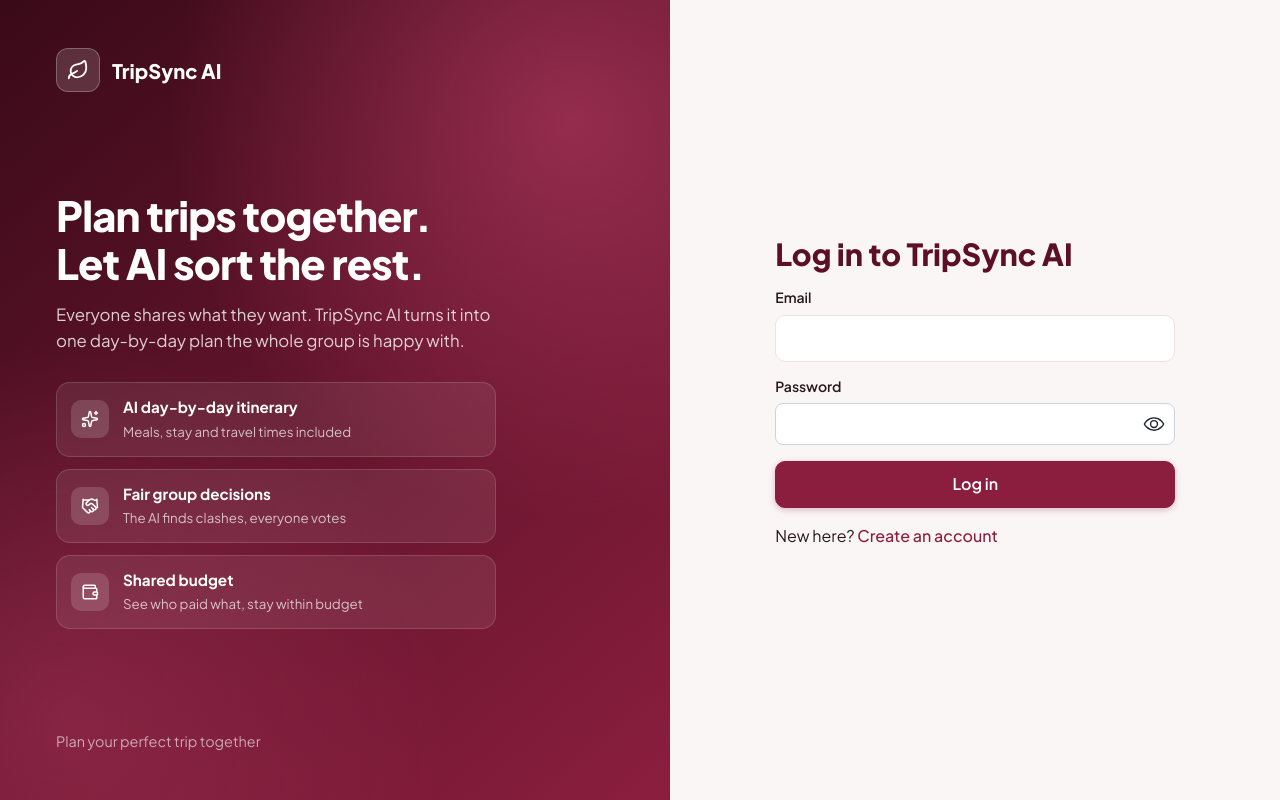
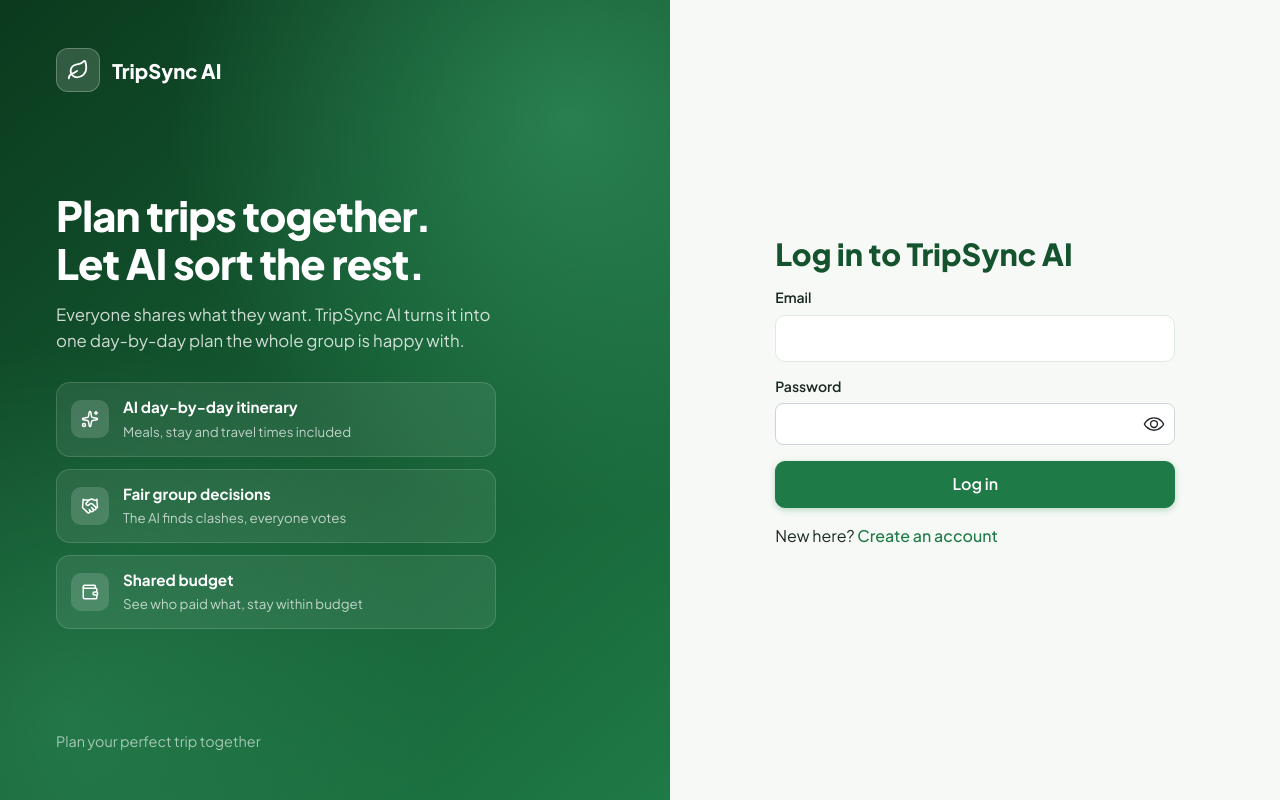
Before and after one commit to anjali173411-hub/tripsync-ai, a React (Vite) app in the folder frontend/: page /login in a window 1280 px wide. Built offline with nearby package versions, Linux system fonts and the light colour scheme; no server answers.

Commit message:
34commit

```diff
--- a/frontend/src/index.css
+++ b/frontend/src/index.css
@@ -1,26 +1,26 @@
 /* =========================================================
-   TripSync AI - maroon theme
+   TripSync AI - green theme
    All colours, corners and shadows are set once here at the top.
    To change the app's colour, change the "--primary" values below.
    ========================================================= */
 
 :root {
-  /* Main colour: maroon */
-  --primary: #8b1e3f;
-  --primary-dark: #5c1028;
-  --primary-darkest: #3a0a19;
-  --primary-hover: #741734;
-  --primary-bright: #c2416b;
-  --primary-light: #f7e1e7;
-  --primary-tile: #fbedf0;
-  --primary-pale: #fdf7f8;
+  /* Main colour: green */
+  --primary: #1e7a46;
+  --primary-dark: #14532d;
+  --primary-darkest: #0b3a1e;
+  --primary-hover: #18663a;
+  --primary-bright: #3aa26a;
+  --primary-light: #dcf2e4;
+  --primary-tile: #ebf7ef;
+  --primary-pale: #f6fbf7;
 
   /* Neutrals */
   --white: #ffffff;
-  --background: #faf6f5;
-  --text: #2a1a1f;
-  --muted: #7a6a6e;
-  --border: #eee2e4;
+  --background: #f6f9f6;
+  --text: #1b2a21;
+  --muted: #66756b;
+  --border: #dfeae2;
 
   /* Messages */
   --error: #c0392b;
@@ -31,9 +31,9 @@
   /* Shapes */
   --radius: 14px;
   --radius-small: 10px;
-  --shadow: 0 1px 2px rgba(58, 10, 25, 0.06), 0 4px 16px rgba(58, 10, 25, 0.07);
-  --shadow-hover: 0 2px 4px rgba(58, 10, 25, 0.08), 0 10px 28px rgba(58, 10, 25, 0.15);
-  --primary-glow: rgba(139, 30, 63, 0.28);
+  --shadow: 0 1px 2px rgba(11, 58, 30, 0.06), 0 4px 16px rgba(11, 58, 30, 0.07);
+  --shadow-hover: 0 2px 4px rgba(11, 58, 30, 0.08), 0 10px 28px rgba(11, 58, 30, 0.15);
+  --primary-glow: rgba(30, 122, 70, 0.28);
 }
 
 * {
@@ -106,7 +106,7 @@ hr {
   gap: 12px;
   padding: 12px 24px;
   background: linear-gradient(90deg, var(--primary-darkest), var(--primary));
-  box-shadow: 0 2px 12px rgba(58, 10, 25, 0.25);
+  box-shadow: 0 2px 12px rgba(11, 58, 30, 0.25);
 }
 
 /* Logo: purple square + name + tagline */
@@ -275,7 +275,7 @@ button:where(:not([class*="mantine-"])):disabled {
 
 .badge-finalised { background: var(--primary); color: var(--white); }
 
-.badge-completed { background: #f1e8ea; color: var(--muted); }
+.badge-completed { background: #e6efe8; color: var(--muted); }
 
 /* ---------- Trip pages: menu on the left, content on the right ---------- */
 
@@ -346,9 +346,9 @@ button:where(:not([class*="mantine-"])):disabled {
   border: none;
   color: var(--white);
   background:
-    radial-gradient(circle at 90% 10%, rgba(194, 65, 107, 0.55), transparent 45%),
+    radial-gradient(circle at 90% 10%, rgba(58, 162, 106, 0.55), transparent 45%),
     linear-gradient(135deg, var(--primary-darkest), var(--primary));
-  box-shadow: 0 10px 30px rgba(58, 10, 25, 0.3);
+  box-shadow: 0 10px 30px rgba(11, 58, 30, 0.3);
 }
 
 .hero h1 {
@@ -474,7 +474,7 @@ button:where(:not([class*="mantine-"])):disabled {
   justify-content: center;
   gap: 6px;
   min-height: 290px;
-  border: 2px dashed #e3b8c4;
+  border: 2px dashed #a9d8bb;
   border-radius: var(--radius);
   background: var(--primary-pale);
   color: var(--primary);
@@ -557,7 +557,7 @@ button:where(:not([class*="mantine-"])):disabled {
   justify-content: center;
   color: rgba(255, 255, 255, 0.35);
   background:
-    radial-gradient(circle at 85% 15%, rgba(194, 65, 107, 0.6), transparent 50%),
+    radial-gradient(circle at 85% 15%, rgba(58, 162, 106, 0.6), transparent 50%),
     linear-gradient(135deg, var(--primary-dark), var(--primary));
 }
 
@@ -566,7 +566,7 @@ button:where(:not([class*="mantine-"])):disabled {
   content: "";
   position: absolute;
   inset: 0;
-  background: linear-gradient(to top, rgba(15, 5, 8, 0.8) 10%, rgba(15, 5, 8, 0.1) 55%, rgba(15, 5, 8, 0.3));
+  background: linear-gradient(to top, rgba(5, 15, 9, 0.8) 10%, rgba(5, 15, 9, 0.1) 55%, rgba(5, 15, 9, 0.3));
 }
 
 .cover-text {
@@ -624,7 +624,7 @@ button:where(:not([class*="mantine-"])):disabled {
 /* ---------- Small extras for the SRS features ---------- */
 
 .badge-archived {
-  background: #f1e8ea;
+  background: #e6efe8;
   color: var(--muted);
 }
 
@@ -638,7 +638,7 @@ button:where(:not([class*="mantine-"])):disabled {
   min-height: 100vh;
 }
 
-/* Left: maroon side that explains the app */
+/* Left: green side that explains the app */
 .auth-story {
   display: flex;
   flex-direction: column;
@@ -647,8 +647,8 @@ button:where(:not([class*="mantine-"])):disabled {
   padding: 48px 56px;
   color: var(--white);
   background:
-    radial-gradient(circle at 85% 15%, rgba(194, 65, 107, 0.55), transparent 45%),
-    radial-gradient(circle at 10% 90%, rgba(194, 65, 107, 0.35), transparent 40%),
+    radial-gradient(circle at 85% 15%, rgba(58, 162, 106, 0.55), transparent 45%),
+    radial-gradient(circle at 10% 90%, rgba(58, 162, 106, 0.35), transparent 40%),
     linear-gradient(140deg, var(--primary-darkest), var(--primary));
 }
 
@@ -734,7 +734,7 @@ button:where(:not([class*="mantine-"])):disabled {
   color: var(--primary-dark);
 }
 
-/* Phones: the maroon side becomes a short header above the form */
+/* Phones: the green side becomes a short header above the form */
 @media (max-width: 760px) {
 .auth-page {
     grid-template-columns: 1fr;
@@ -765,7 +765,7 @@ button:where(:not([class*="mantine-"])):disabled {
 
 /* ---------- Small extra styles for Mantine parts ---------- */
 
-/* Trip Details: big banner with the place photo (or the maroon gradient) */
+/* Trip Details: big banner with the place photo (or the green gradient) */
 .trip-banner {
   position: relative;
   display: flex;
@@ -773,7 +773,7 @@ button:where(:not([class*="mantine-"])):disabled {
   min-height: 210px;
   overflow: hidden;
   background:
-    radial-gradient(circle at 85% 15%, rgba(194, 65, 107, 0.6), transparent 50%),
+    radial-gradient(circle at 85% 15%, rgba(58, 162, 106, 0.6), transparent 50%),
     linear-gradient(135deg, var(--primary-dark), var(--primary));
   background-size: cover;
   background-position: center;
@@ -784,7 +784,7 @@ button:where(:not([class*="mantine-"])):disabled {
   content: "";
   position: absolute;
   inset: 0;
-  background: linear-gradient(to top, rgba(15, 5, 8, 0.8), rgba(15, 5, 8, 0.05) 70%);
+  background: linear-gradient(to top, rgba(5, 15, 9, 0.8), rgba(5, 15, 9, 0.05) 70%);
 }
 
 .trip-banner-text {
--- a/frontend/src/theme.js
+++ b/frontend/src/theme.js
@@ -5,10 +5,10 @@ import { createTheme } from "@mantine/core";
 export const theme = createTheme({
   // Mantine needs 10 shades of a colour, from light (0) to dark (9)
   colors: {
-    maroon: ["#fdf2f5", "#f7e1e7", "#efc0cd", "#e49aae", "#d6718d", "#c2416b", "#a82a52", "#8b1e3f", "#741734", "#5c1028"]
+    brand: ["#ebf7ef", "#dcf2e4", "#b9e4c9", "#92d4ab", "#6cc390", "#3aa26a", "#28894f", "#1e7a46", "#18663a", "#14532d"]
   },
-  primaryColor: "maroon",
-  primaryShade: 7, // "#8b1e3f", our main colour
+  primaryColor: "brand",
+  primaryShade: 7, // "#1e7a46", our main green
   fontFamily: '"Plus Jakarta Sans", system-ui, sans-serif',
   // Same height as our plain input boxes
   components: { PasswordInput: { defaultProps: { size: "md" } } }
```
Also changed, not shown: 1 other file (tests, documents, lock files or other folders).
